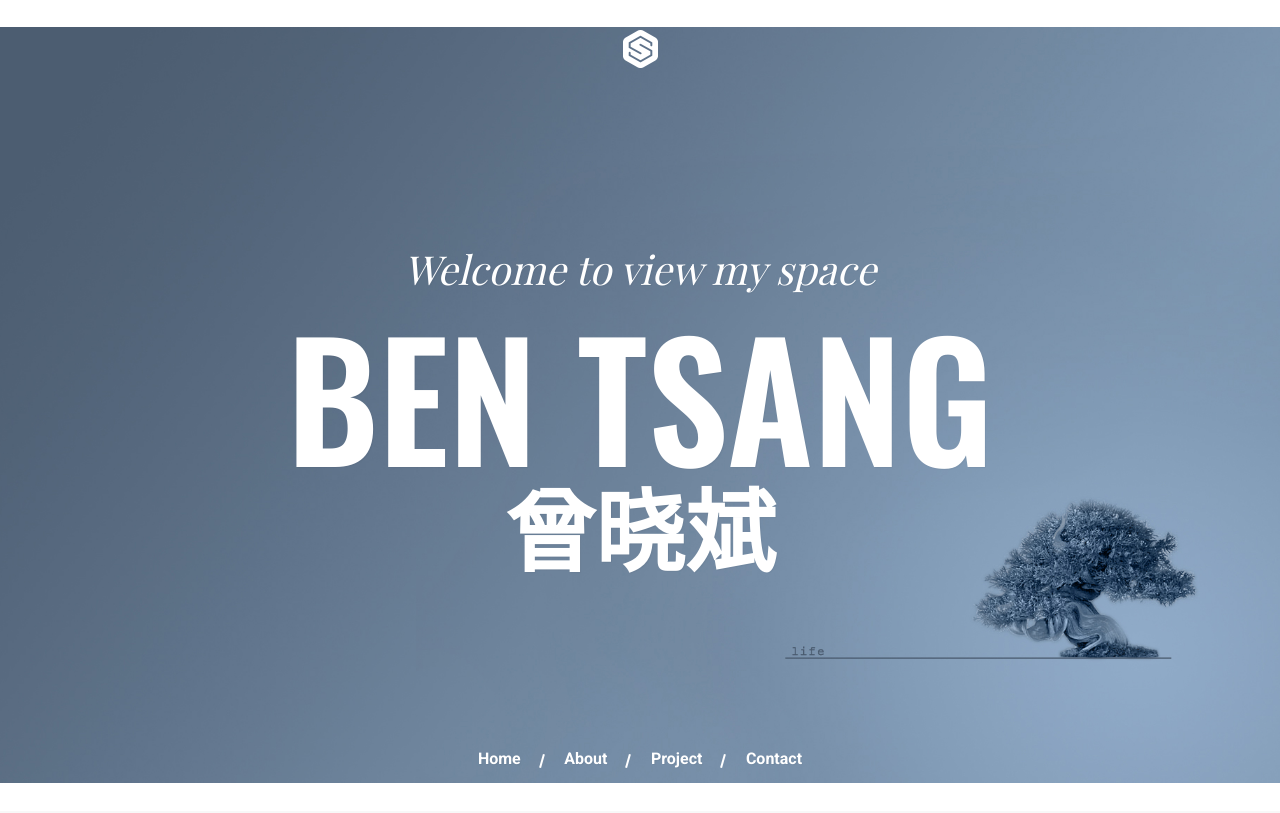
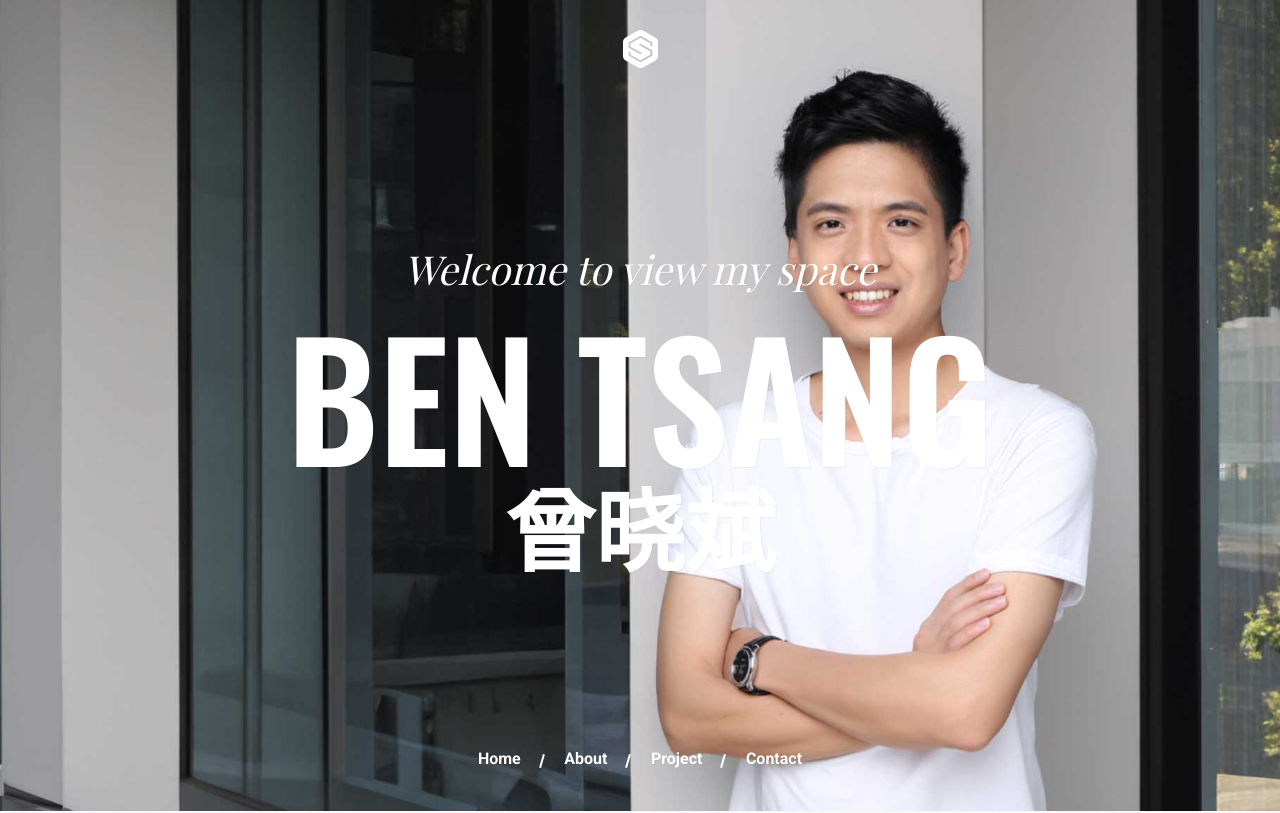
Before and after one commit to zxbloved/zxbloved.github.io, a plain HTML site: page index.html in a window 1280 px wide. Shown: the top 813 px of the page. Drawn offline with nearby package versions, Linux system fonts and the light colour scheme; a web font is replaced by a local one.

Commit message:
Update style.css
22

```diff
--- a/style.css
+++ b/style.css
@@ -3037,7 +3037,7 @@ Google Map Css
 
 .hero_area_v8 {
 /*     background: url(images/portfolio_banner.jpg) no-repeat; */
-    background: url(images/portfolio_banner1.jpg) no-repeat;
+    background: url(images/portfolio_banner2.jpg) no-repeat;
     background-position: center center;
     padding: 30px 0 40px;
     background-size: 105%;
```
